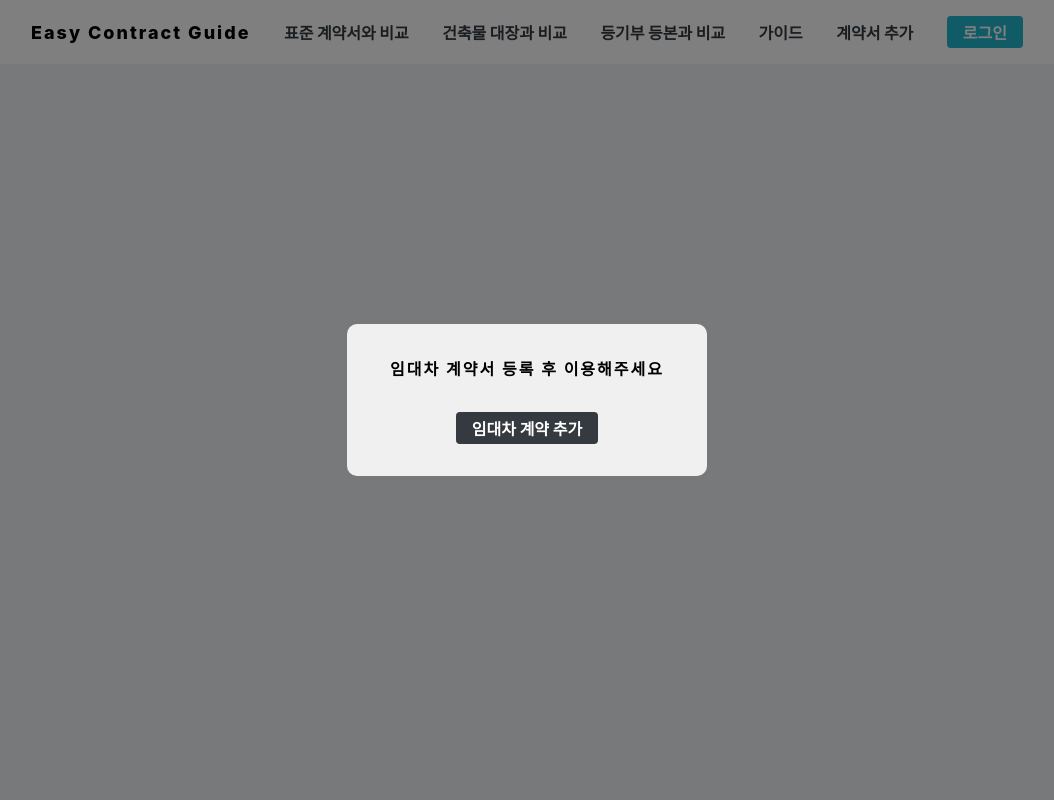
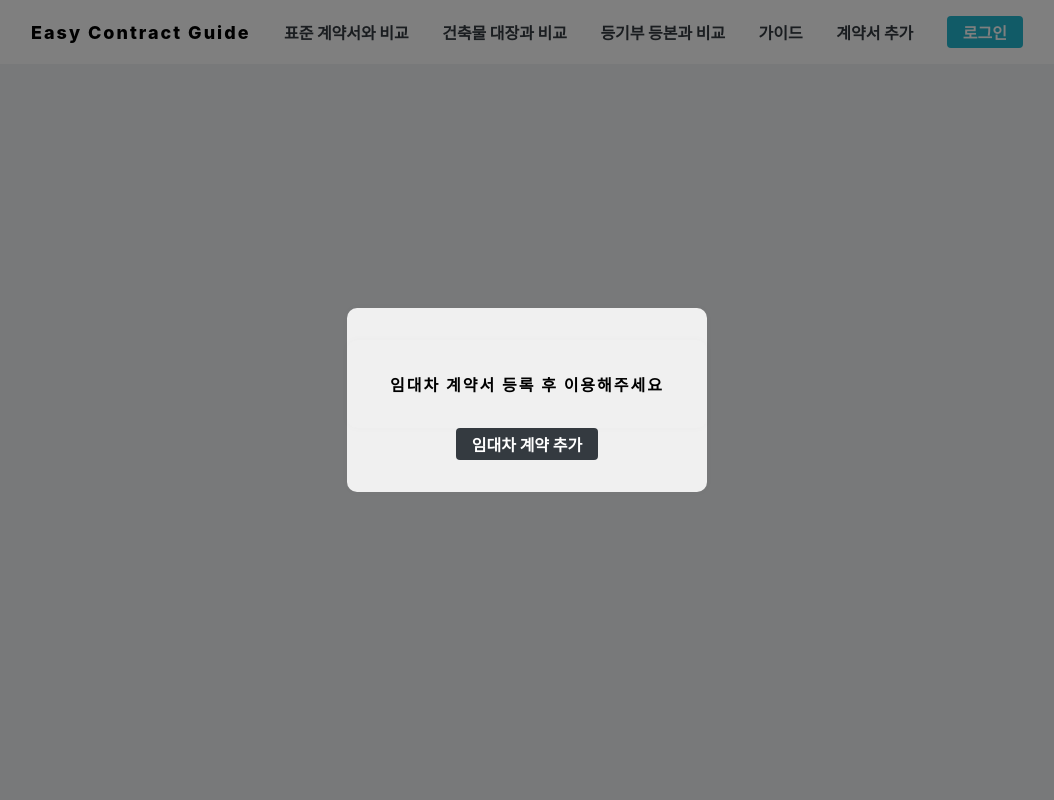
Before and after one commit to RanungPark/easy-contract-guide, a React (Create React App) app: page /standard in a window 1280 px wide. Shown: the top 800 px of the page, without its empty margins (113-1167 px from the left). Built offline with nearby package versions, Linux system fonts and the light colour scheme.

Commit message:
컨포넌트 이름 변경

```diff
--- a/src/components/common/Blur.js
+++ b/src/components/common/Blur.js
@@ -45,17 +45,17 @@ const Blur = ({type}) => {
         {
           type === 'standard' ?
           <>
-            <div className='error-massage'>임대차 계약서 등록 후 이용해주세요</div>
+            <ErrorBox className='error-massage'>임대차 계약서 등록 후 이용해주세요</ErrorBox>
             <Button to="/upload/contract">임대차 계약 추가</Button>
           </> : (
             type === 'building' ?
             <>
-              <div className='error-massage'>건축물 대장을 등록 후 이용해주세요</div>
+              <ErrorBox className='error-massage'>건축물 대장을 등록 후 이용해주세요</ErrorBox>
               <Button to="/upload/building">건축물 대장 추가</Button>
             </> : (
               type === 'register' ?
               <>
-                <div className='error-massage'>등기부 등본을 등록 후 이용해주세요</div>
+                <ErrorBox className='error-massage'>등기부 등본을 등록 후 이용해주세요</ErrorBox>
                 <Button to="/upload/register">등기부 등본 추가</Button>
               </> : <> </>
             )
```
